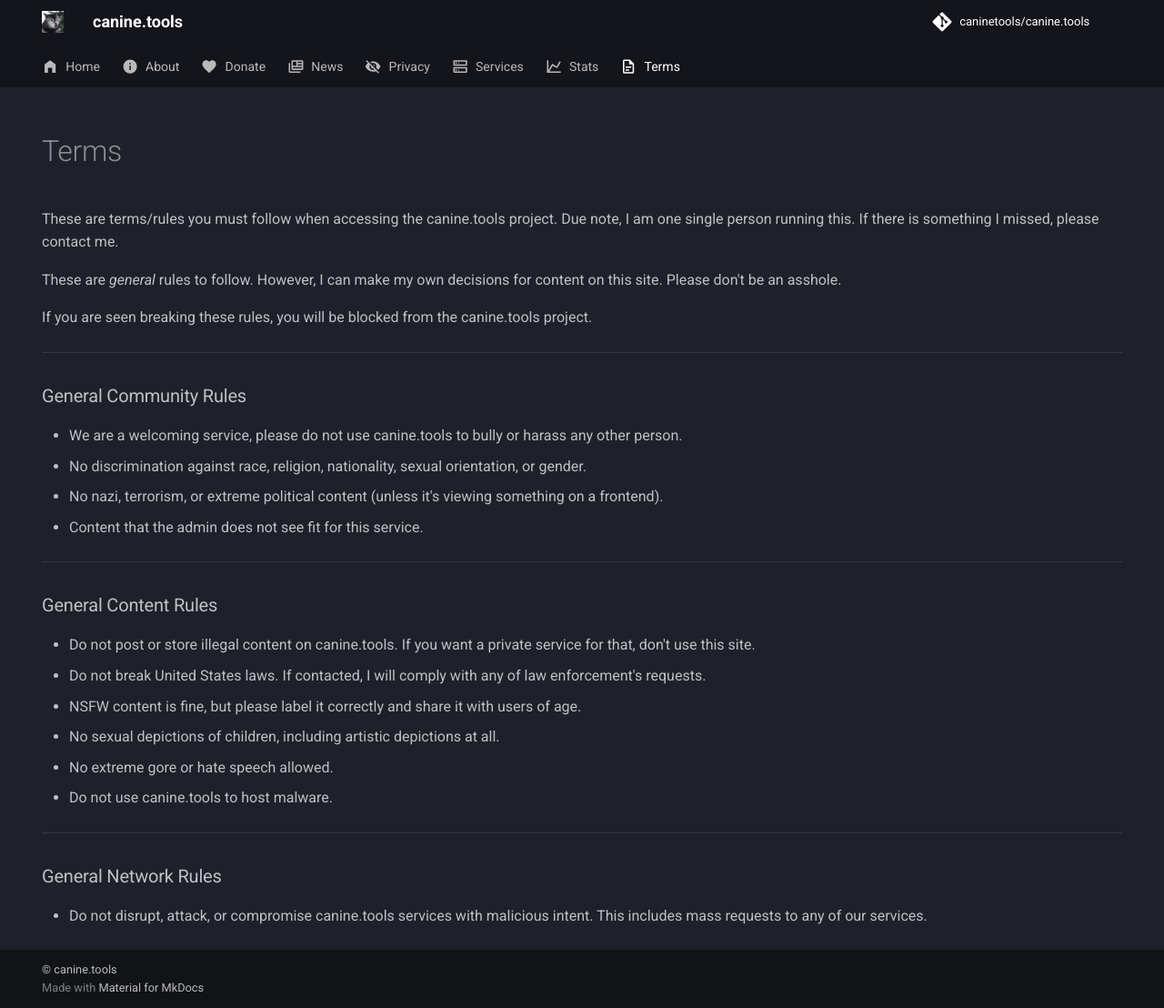
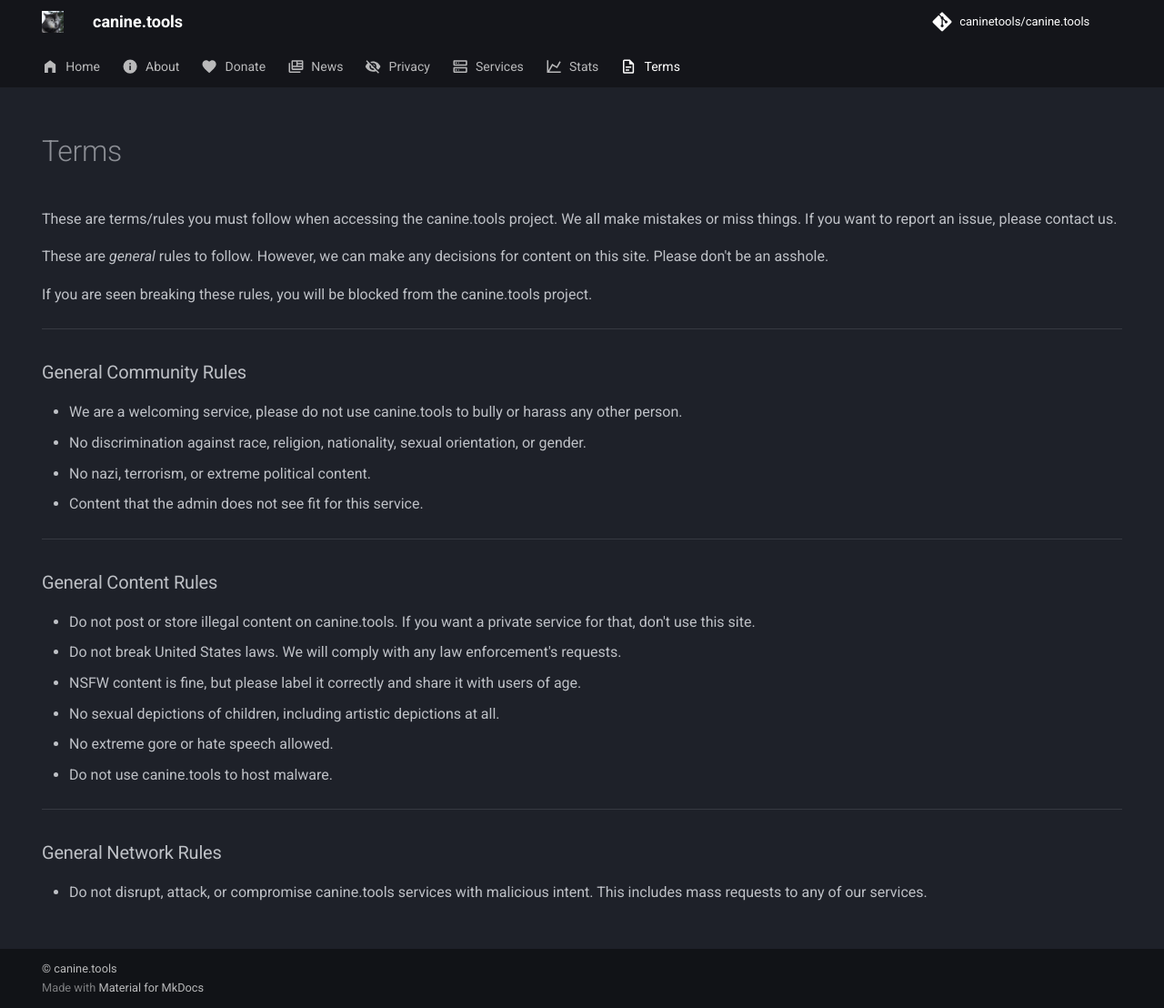
Before and after one commit to caninetools/canine.tools, an MkDocs documentation site: the page built from docs/terms/index.md, in a window 1280 px wide and 1108 px high. Shown: the whole window at 91% size. Built offline with MkDocs 1.6.1 and Material for MkDocs 9.7.7, drawn with Linux system fonts in a browser that asks for light colours; comment, search, counter and statistics services are not loaded.

Commit message:
lots of word changes

```diff
--- a/docs/terms/index.md
+++ b/docs/terms/index.md
@@ -5,9 +5,9 @@ hide:
 description: "Rules & terms for canine.tools services."
 icon: "material/file-document-outline"
 ---
-These are terms/rules you must follow when accessing the canine.tools project. Due note, I am one single person running this. If there is something I missed, please contact me.
+These are terms/rules you must follow when accessing the canine.tools project. We all make mistakes or miss things. If you want to report an issue, please contact us.
 
-These are *general* rules to follow. However, I can make my own decisions for content on this site. Please don't be an asshole.
+These are *general* rules to follow. However, we can make any decisions for content on this site. Please don't be an asshole.
 
 If you are seen breaking these rules, you will be blocked from the canine.tools project.
 
@@ -16,14 +16,14 @@ If you are seen breaking these rules, you will be blocked from the canine.tools
 ### General Community Rules
 * We are a welcoming service, please do not use canine.tools to bully or harass any other person.
 * No discrimination against race, religion, nationality, sexual orientation, or gender.
-* No nazi, terrorism, or extreme political content (unless it's viewing something on a frontend).
+* No nazi, terrorism, or extreme political content.
 * Content that the admin does not see fit for this service.
 
 ---
 
 ### General Content Rules
 * Do not post or store illegal content on canine.tools. If you want a private service for that, don't use this site.
-* Do not break United States laws. If contacted, I will comply with any of law enforcement's requests.
+* Do not break United States laws. We will comply with any law enforcement's requests.
 * NSFW content is fine, but please label it correctly and share it with users of age.
 * No sexual depictions of children, including artistic depictions at all.
 * No extreme gore or hate speech allowed.
```
Also changed, not shown: docs/about/index.md (+2 -2 lines), docs/donate/index.md (+2 -2 lines), docs/privacy/index.md (+56 -16 lines).
